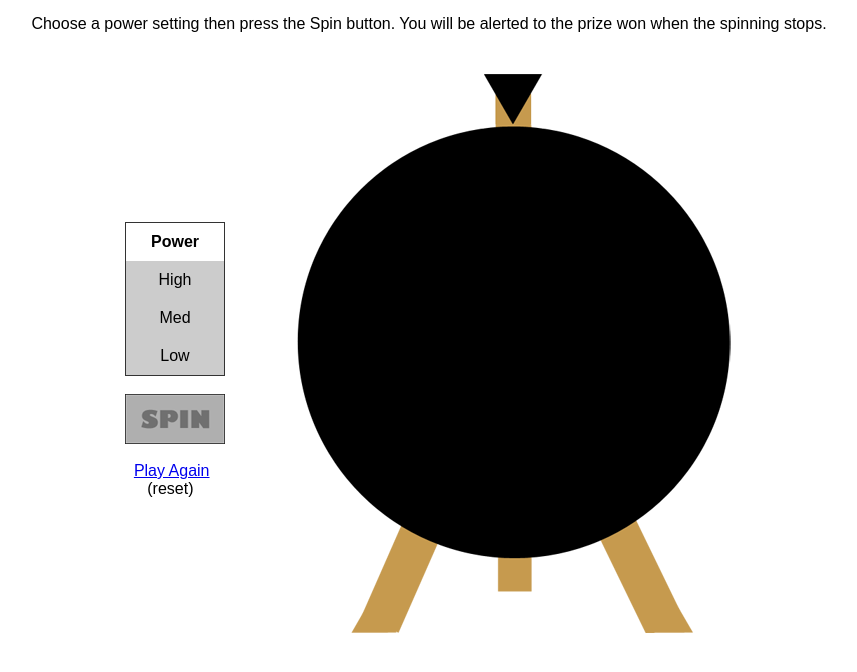
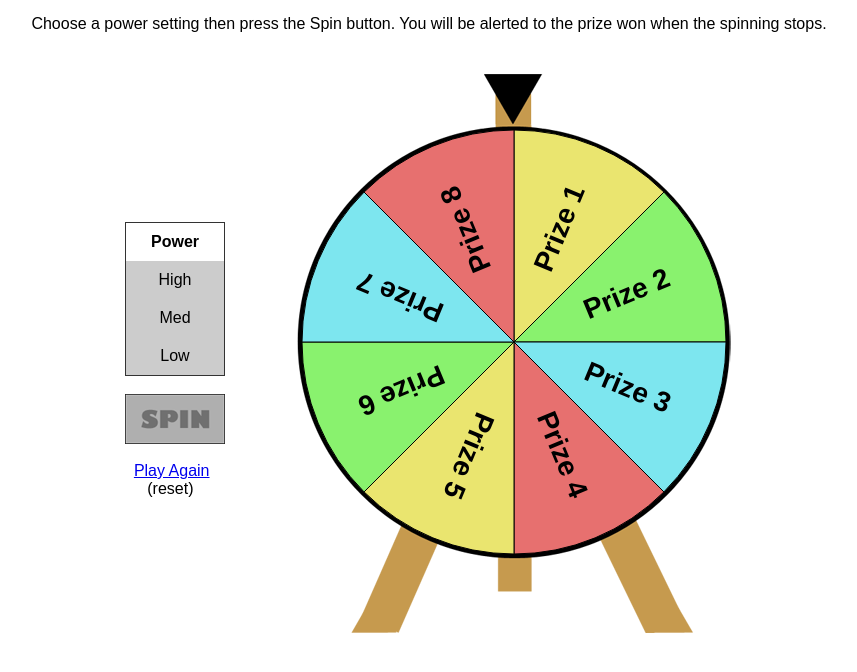
Before and after one commit to hantnam/pickerwheel, a plain HTML site: page index.html in a window 1280 px wide. Shown: the part 66-738 px from the top of the page, without its empty margins (211-1068 px from the left). Drawn offline with nearby package versions, Linux system fonts and the light colour scheme; the site is published under a folder, as on GitHub Pages, so addresses that start at the root find nothing.

Commit message:
Update index.html

```diff
--- a/index.html
+++ b/index.html
@@ -28,7 +28,7 @@
     <head>
         <title>HTML5 Canvas Winning Wheel</title>
         <link rel="stylesheet" href="main.css" type="text/css" />
-        <script type="text/javascript" src="/Winwheel.min.js"></script>
+        <script type="text/javascript" src="./Winwheel.min.js"></script>
         <script src="http://cdnjs.cloudflare.com/ajax/libs/gsap/latest/TweenMax.min.js"></script>
     </head>
     <body>
```
